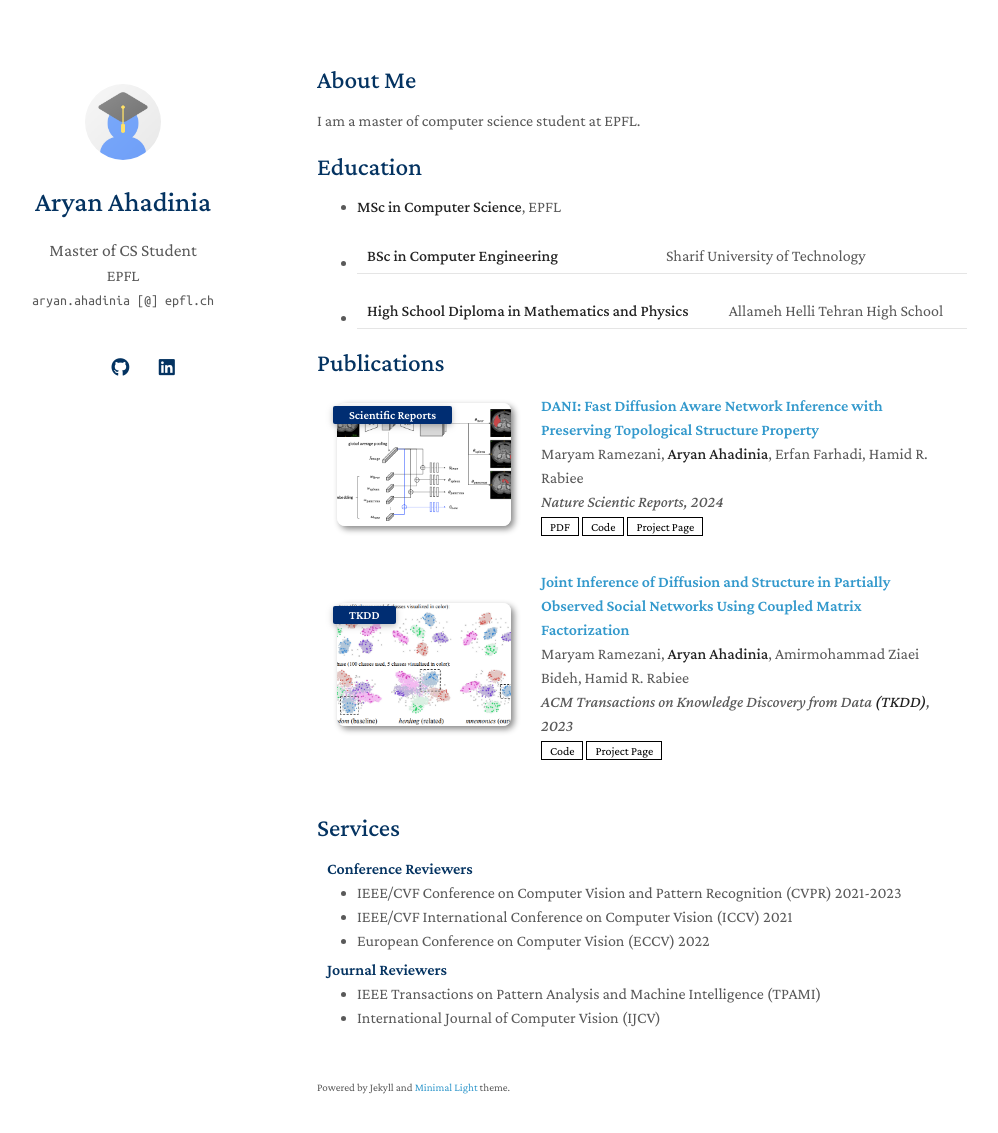
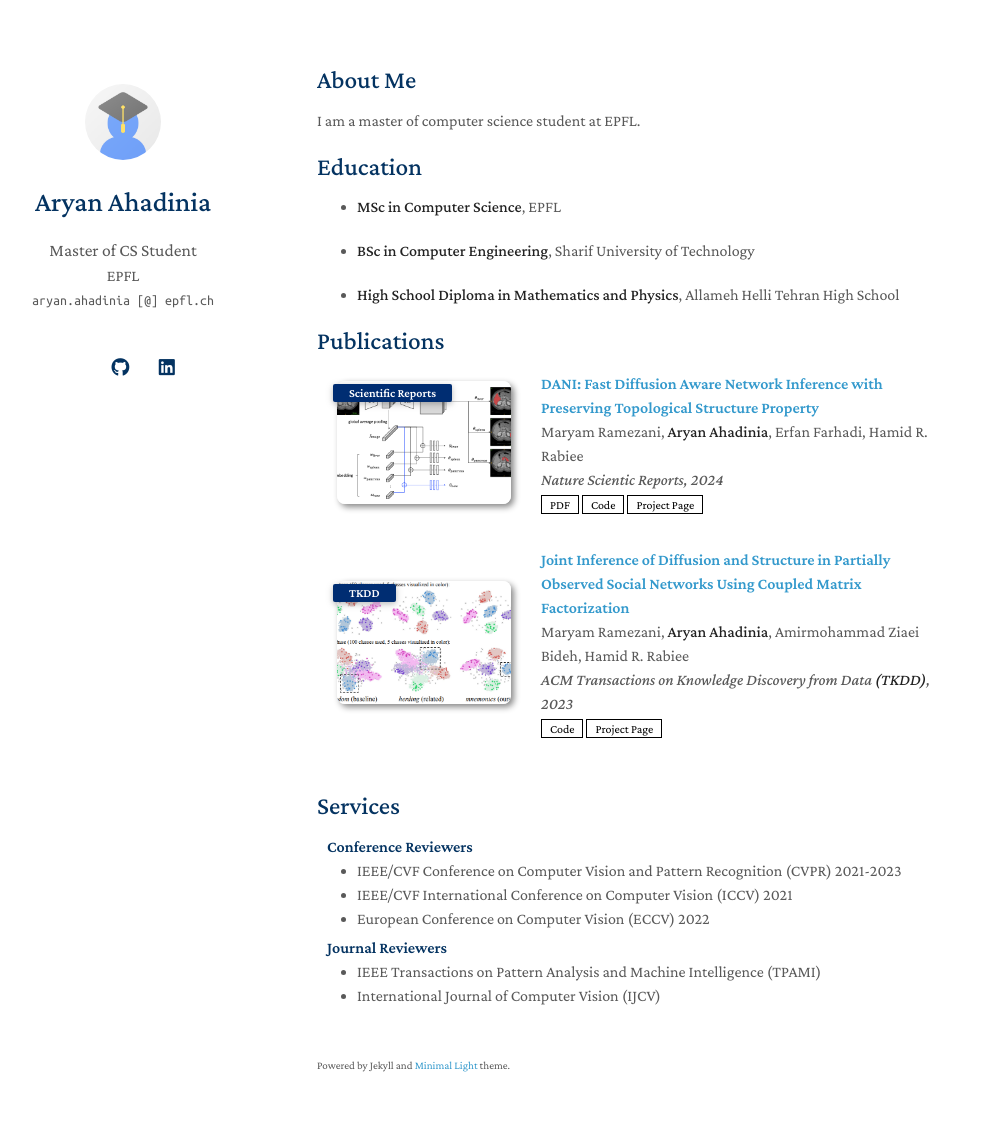
Before and after one commit to AryanAhadinia/AryanAhadinia.github.io, a Jekyll site: the page built from index.md, in a window 1280 px wide and 1168 px high. Shown: the top 1133 px of the window, without its empty margins (153-1151 px from the left). Built offline with Jekyll 4.4.1, drawn with Linux system fonts in a browser that asks for light colours; a style sheet for code colours, icons or effects is not loaded; our own code applies the rules of GitHub Pages for plain Markdown files.

```diff
--- a/index.md
+++ b/index.md
@@ -10,9 +10,9 @@ I am a master of computer science student at EPFL.
 
 - **MSc in Computer Science**, EPFL
 
-- **BSc in Computer Engineering** | Sharif University of Technology
+- **BSc in Computer Engineering**, Sharif University of Technology
 
-- **High School Diploma in Mathematics and Physics** | Allameh Helli Tehran High School
+- **High School Diploma in Mathematics and Physics**, Allameh Helli Tehran High School
 
 {% include_relative _includes/publications.md %}
 
```
